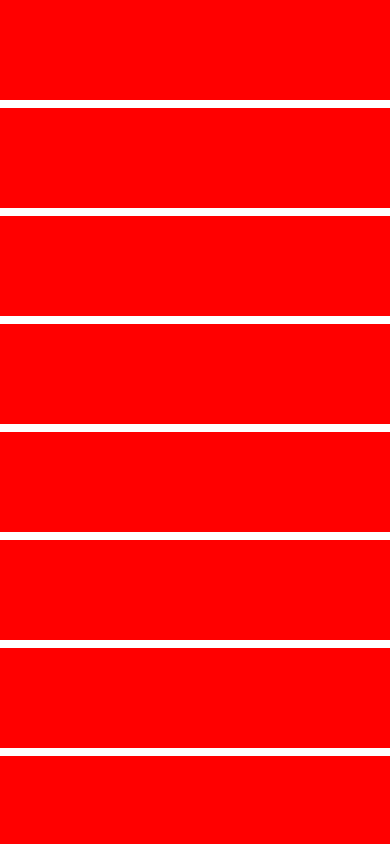
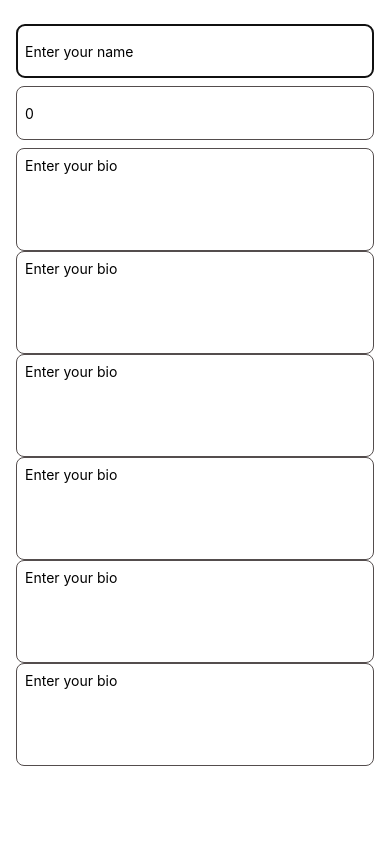
Before and after one commit to rddewan/react-native-beginner, a React Native app in the folder CoreComponents/: screen / in a window 390 px wide. Shown: the top 844 px of the page. Built offline with nearby package versions, Linux system fonts and the light colour scheme.

Commit message:
keyboard-avoiding-view

```diff
--- a/CoreComponents/App.js
+++ b/CoreComponents/App.js
@@ -18,6 +18,7 @@ import { fullName } from "./Components/ViewComponent";
 import { Text } from "react-native";
 import VirtualizedListComponent from "./Components/VirtualizedListComponent";
 import RefreshControlComponent from "./Components/RefreshControlComponent";
+import KeyboardAvoidingViewComponent from "./Components/KeyboardAvoidingViewComponent";
 
 export default function App() {
   return (
@@ -40,7 +41,8 @@ export default function App() {
     {/* <ModalComponent /> */}
     {/* <SectionListComponent /> */}
     {/* <VirtualizedListComponent /> */}
-    <RefreshControlComponent />
+    {/* <RefreshControlComponent /> */}
+    <KeyboardAvoidingViewComponent />
 
 
     </>
--- /dev/null
+++ b/CoreComponents/Components/KeyboardAvoidingViewComponent.jsx
@@ -0,0 +1,175 @@
+import { useRef, useState } from "react";
+import { TextInput, StyleSheet, View, Text, Platform, KeyboardAvoidingView, ScrollView } from "react-native"
+
+const KeyboardAvoidingViewComponent = () => {
+    const [name, setName] = useState();
+    const [age, setAge] = useState(0);
+    const [bio, setBio] = useState('');
+    const [last, setLast] = useState('');
+    const ageRef = useRef();
+
+    return (
+        <View style={styles.container}>
+            <ScrollView>
+
+                <KeyboardAvoidingView
+                    behavior={"position"}>
+
+
+                    <Text>{name}</Text>
+                    <View style={{ height: 8 }} />
+                    <TextInput
+                        style={styles.input}
+                        placeholder="Enter your name"
+                        autoFocus={true}
+                        keyboardType="default"
+                        returnKeyType="next"
+                        //defaultValue="Name"
+                        value={name}
+                        onChangeText={setName}
+                        onSubmitEditing={() => ageRef.current.focus()}
+                    />
+
+                    <View style={{ height: 8 }} />
+
+                    <TextInput
+                        style={styles.input}
+                        placeholder="Enter your age"
+                        //keyboardType="default"
+                        inputMode="numeric"
+                        returnKeyType="next"
+                        //defaultValue="Name"
+                        value={age.toString()}
+                        onChangeText={setAge}
+                        ref={ageRef}
+                    />
+
+                    <View style={{ height: 8 }} />
+
+                    <TextInput
+                        style={styles.inputMultiLine}
+                        placeholder="Enter your bio"
+                        multiline={true}
+                        maxLength={10}
+                        numberOfLines={5}
+                        //keyboardType="default"
+                        inputMode="text"
+                        returnKeyType="next"
+                        //defaultValue="Name"
+                        value={bio}
+                        onChangeText={setBio}
+                        editable={true}
+                    />
+
+                    <TextInput
+                        style={styles.inputMultiLine}
+                        placeholder="Enter your bio"
+                        multiline={true}
+                        maxLength={10}
+                        numberOfLines={5}
+                        //keyboardType="default"
+                        inputMode="text"
+                        returnKeyType="next"
+                        //defaultValue="Name"
+                        value={bio}
+                        onChangeText={setBio}
+                        editable={true}
+                    />
+
+
+                    <TextInput
+                        style={styles.inputMultiLine}
+                        placeholder="Enter your bio"
+                        multiline={true}
+                        maxLength={10}
+                        numberOfLines={5}
+                        //keyboardType="default"
+                        inputMode="text"
+                        returnKeyType="next"
+                        //defaultValue="Name"
+                        value={bio}
+                        onChangeText={setBio}
+                        editable={true}
+                    />
+
+
+                    <TextInput
+                        style={styles.inputMultiLine}
+                        placeholder="Enter your bio"
+                        multiline={true}
+                        maxLength={10}
+                        numberOfLines={5}
+                        //keyboardType="default"
+                        inputMode="text"
+                        returnKeyType="next"
+                        //defaultValue="Name"
+                        value={bio}
+                        onChangeText={setBio}
+                        editable={true}
+                    />
+
+
+                    <TextInput
+                        style={styles.inputMultiLine}
+                        placeholder="Enter your bio"
+                        multiline={true}
+                        maxLength={10}
+                        numberOfLines={5}
+                        //keyboardType="default"
+                        inputMode="text"
+                        returnKeyType="next"
+                        //defaultValue="Name"
+                        value={bio}
+                        onChangeText={setBio}
+                        editable={true}
+                    />
+
+
+                    <TextInput
+                        style={styles.inputMultiLine}
+                        placeholder="Enter your bio"
+                        multiline={true}
+                        maxLength={10}
+                        numberOfLines={5}
+                        //keyboardType="default"
+                        inputMode="text"
+                        returnKeyType="next"
+                        //defaultValue="Name"
+                        value={last}
+                        onChangeText={setLast}
+                        editable={true}
+                    />
+
+                </KeyboardAvoidingView>
+            </ScrollView>
+        </View>
+    );
+}
+
+export default KeyboardAvoidingViewComponent;
+
+const styles = StyleSheet.create({
+    container: {
+        flex: 1,
+        justifyContent: 'center',
+        backgroundColor: '#fff',
+        padding: 16,
+    },
+    input: {
+        borderWidth: 1,
+        borderColor: '#544d4d',
+        borderRadius: 8,
+        padding: 8,
+        width: '100%',
+        height: 54,
+    },
+    inputMultiLine: {
+        borderWidth: 1,
+        borderColor: '#544d4d',
+        borderRadius: 8,
+        padding: 8,
+        width: '100%',
+        textAlignVertical: 'top',
+        height: Platform.OS === 'ios' ? 100 : null,
+    }
+});
```
